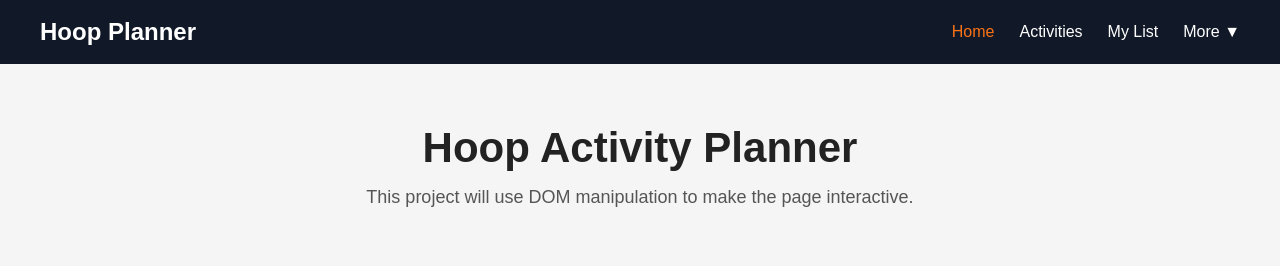
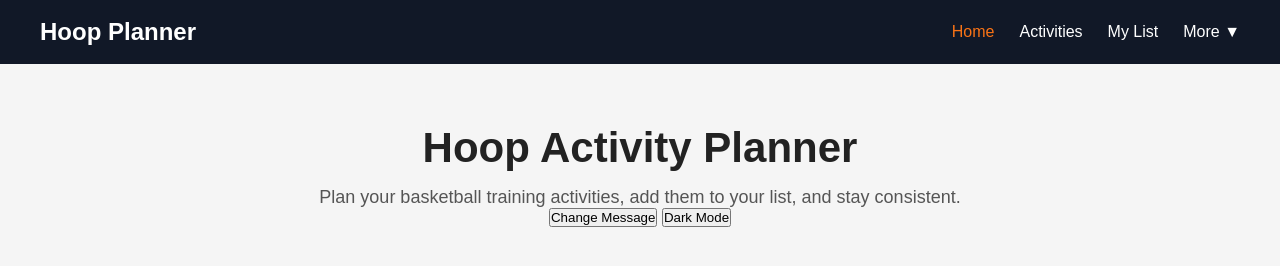
Before and after one commit to lizaituze/hoop-activity-planner, a plain HTML site: page index.html in a window 1280 px wide. Drawn offline with Linux system fonts and the light colour scheme.

Commit message:
I added hero section HTML

```diff
--- a/index.html
+++ b/index.html
@@ -32,8 +32,20 @@
 </header>
 
 <main>
-  <h1>Hoop Activity Planner</h1>
-  <p>This project will use DOM manipulation to make the page interactive.</p>
+  <section class="hero">
+    <div class="hero-content">
+      <h1 id="mainTitle">Hoop Activity Planner</h1>
+
+      <p id="introText">
+        Plan your basketball training activities, add them to your list, and stay consistent.
+      </p>
+
+      <div class="hero-buttons">
+        <button id="changeTextBtn" class="btn primary-btn">Change Message</button>
+        <button id="themeBtn" class="btn secondary-btn">Dark Mode</button>
+      </div>
+    </div>
+  </section>
 </main>
 
 <script src="script.js"></script>
```
